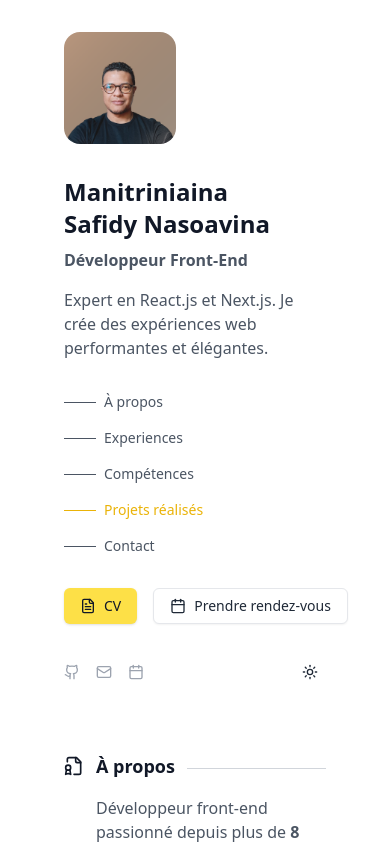
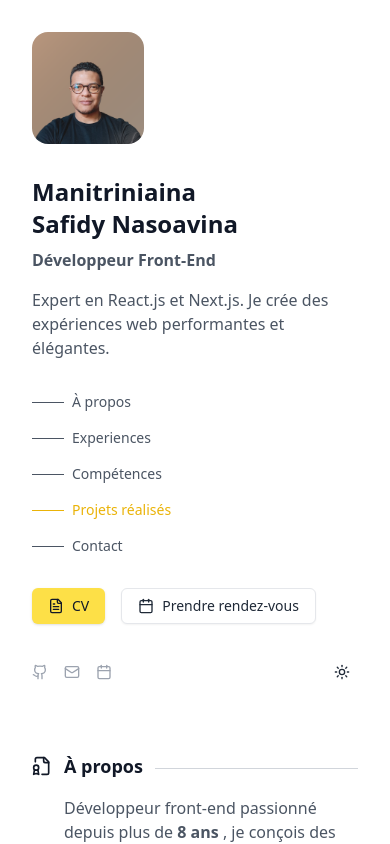
Before and after one commit to nassoa/pronass, a Next.js app: page / in a window 390 px wide. Shown: the top 844 px of the page. Built offline with nearby package versions, Linux system fonts and the light colour scheme; a web font is replaced by a local one.

Commit message:
responsive: updated

```diff
--- a/src/app/page.tsx
+++ b/src/app/page.tsx
@@ -63,7 +63,7 @@ export default function Portfolio() {
     <div className="min-h-screen bg-white dark:bg-gray-950 text-gray-800 dark:text-gray-200">
       <div className="flex flex-col lg:flex-row container mx-auto">
         {/* Sidebar - Fixed on desktop */}
-        <aside className="lg:fixed lg:w-[350px] lg:h-screen p-8 lg:p-12 lg:overflow-y-auto">
+        <aside className="lg:fixed lg:w-[350px] lg:h-screen py-8 lg:p-12 lg:overflow-y-auto">
           <div className="flex flex-col h-full justify-between">
             <div className="space-y-8">
               <div className="relative w-28 h-28 rounded-2xl overflow-hidden  dark:border-gray-800">
@@ -200,7 +200,7 @@ export default function Portfolio() {
         </aside>
 
         {/* Main Content - Scrollable */}
-        <main className="lg:ml-[350px] w-full p-8 lg:p-12">
+        <main className="lg:ml-[350px] w-full py-8 lg:p-12">
           {/* About Section */}
           <section id="about" className="mb-16 max-w-2xl">
             <h2 className="text-lg font-bold mb-4 text-gray-900 dark:text-white flex items-center gap-x-3">
```
